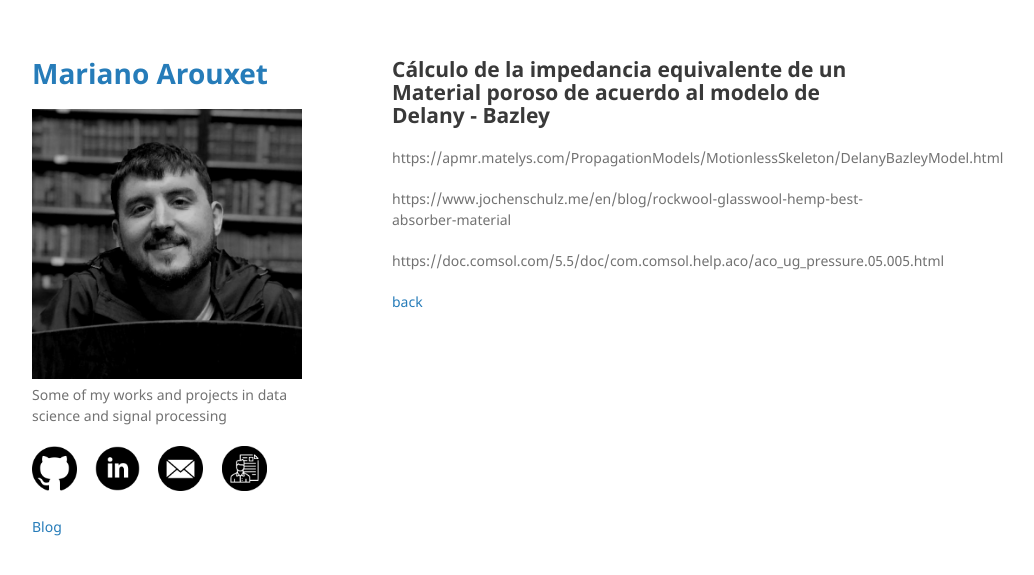
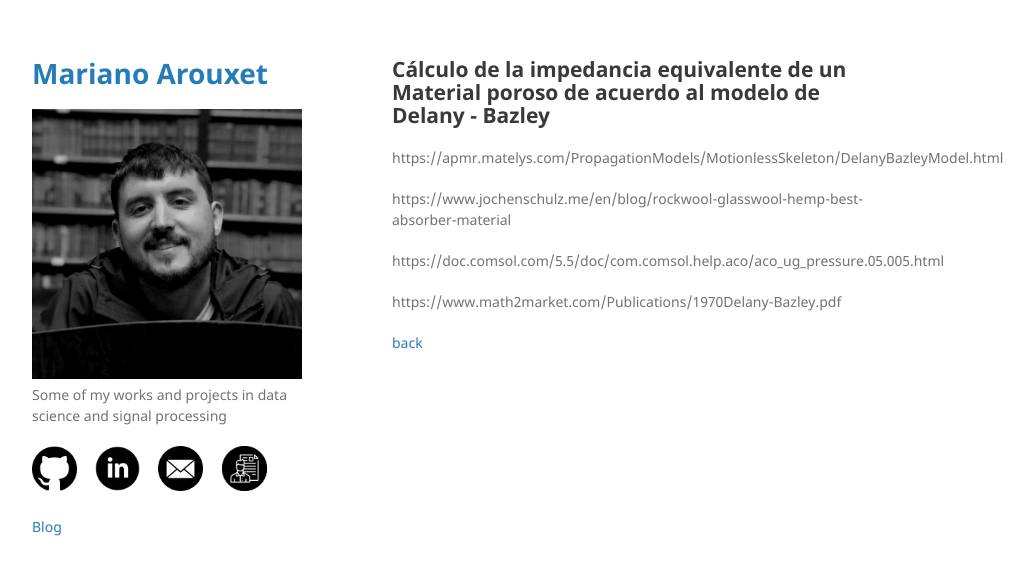
Before and after one commit to Marouxet/marouxet.github.io, a Jekyll site: the page built from matAbs.md, in a window 1280 px wide. Shown: the top 575 px of the page, without its empty margins (178-1212 px from the left). Built offline with Jekyll 4.4.1, drawn with Linux system fonts in a browser that asks for light colours; our own code applies the rules of GitHub Pages for plain Markdown files; part of the change alters nothing that is shown.

Commit message:
Update matAbs.md

```diff
--- a/matAbs.md
+++ b/matAbs.md
@@ -9,5 +9,6 @@ https://www.jochenschulz.me/en/blog/rockwool-glasswool-hemp-best-absorber-materi
 
 https://doc.comsol.com/5.5/doc/com.comsol.help.aco/aco_ug_pressure.05.005.html
 
+https://www.math2market.com/Publications/1970Delany-Bazley.pdf
 
 [back](./)
```
